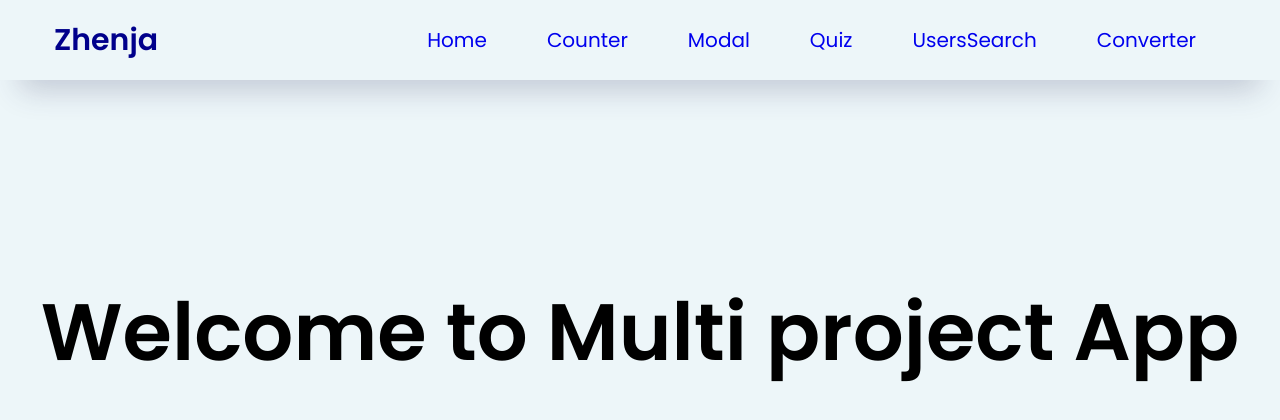
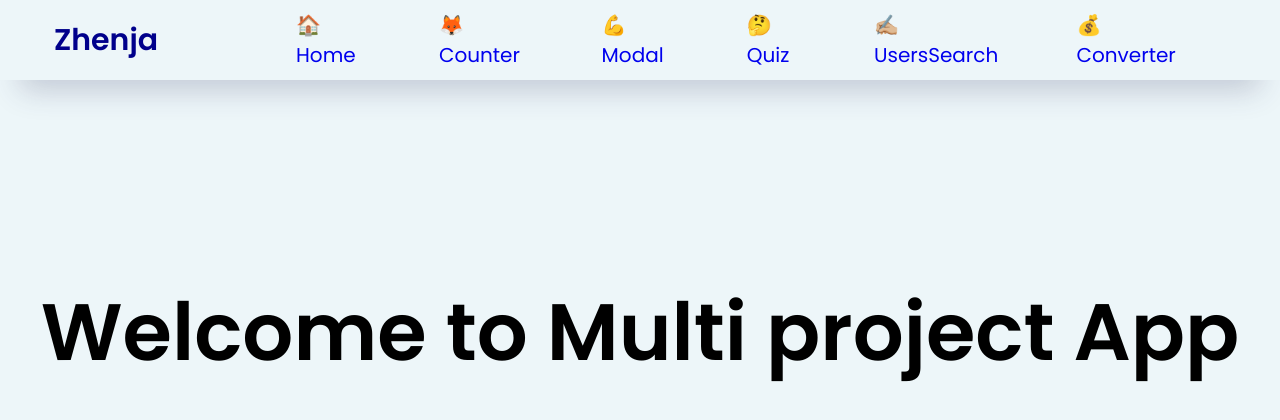
Before and after one commit to Ebazhanov/multi-projects-react-ts, a React (Create React App) app: page / in a window 1280 px wide. Shown: the top 420 px of the page. Built offline with nearby package versions, Linux system fonts and the light colour scheme.

Commit message:
finished with currency converter

```diff
--- a/public/index.html
+++ b/public/index.html
@@ -24,7 +24,7 @@
       work correctly both with client-side routing and a non-root public URL.
       Learn how to configure a non-root public URL by running `npm run build`.
     -->
-    <title>Multi projects</title>
+    <title>Multi projects App</title>
   </head>
   <body>
     <noscript>You need to enable JavaScript to run this app.</noscript>
--- a/src/components/currency-convertor/Block.tsx
+++ b/src/components/currency-convertor/Block.tsx
@@ -1,6 +1,6 @@
 import React from "react";
 
-const defaultCurrencies = ["RUB", "USD", "EUR", "GBP"];
+const defaultCurrencies = ["EUR", "USD", "RUB", "CNY"];
 
 interface BlockProps {
   value: number;
--- a/src/components/navbar/NavigationBar.tsx
+++ b/src/components/navbar/NavigationBar.tsx
@@ -15,22 +15,22 @@ const Navbar = () => {
           onClick={() => setMobile(false)}
         >
           <li>
-            <Link to="/">Home</Link>
+            <Link to="/">🏠 Home</Link>
           </li>
           <li>
-            <Link to="/counter">Counter</Link>
+            <Link to="/counter">🦊 Counter</Link>
           </li>
           <li>
-            <Link to="/modal">Modal</Link>
+            <Link to="/modal">💪 Modal</Link>
           </li>
           <li>
-            <Link to="/quiz">Quiz</Link>
+            <Link to="/quiz">🤔 Quiz</Link>
           </li>
           <li>
-            <Link to="/users">UsersSearch</Link>
+            <Link to="/users">✍🏼 UsersSearch</Link>
           </li>
           <li>
-            <Link to="/currency-converter">Converter</Link>
+            <Link to="/currency-converter">💰 Converter</Link>
           </li>
         </ul>
         <button className="mobile-menu-icon" onClick={() => setMobile(!mobile)}>
--- a/src/pages/Convertor.tsx
+++ b/src/pages/Convertor.tsx
@@ -1,20 +1,20 @@
-import React, { useEffect, useState } from "react";
+import React, { useEffect, useRef, useState } from "react";
 import { Block } from "../components/currency-convertor/Block";
 import "./../components/currency-convertor/index.scss";
 
 function Converter() {
   const [fromCurrency, setFromCurrency] = useState("EUR");
   const [toCurrency, setToCurrency] = useState("USD");
-  const [fromPrice, setFromPrice] = useState(0);
-  const [toPrice, setToPrice] = useState(0);
-  const [rates, setRates] = useState({});
+  const [fromPrice, setFromPrice] = useState<any>(1);
+  const [toPrice, setToPrice] = useState<any>(0);
+  const ratesRef = useRef<any>({});
 
   useEffect(() => {
     fetch("https://cdn.cur.su/api/latest.json")
       .then((res) => res.json())
       .then((json) => {
-        setRates(json.rates);
-        console.log(json.rates);
+        ratesRef.current = json.rates;
+        onChangeFromPrice(1);
       })
       .catch((err) => {
         console.warn(err);
@@ -23,12 +23,26 @@ function Converter() {
   }, []);
 
   const onChangeFromPrice = (value: any) => {
+    const price = value / ratesRef.current[fromCurrency];
+    const result = price * ratesRef.current[toCurrency];
+    setToPrice(result.toFixed(2));
     setFromPrice(value);
   };
 
   const onChangeToPrice = (value: any) => {
+    const result =
+      (ratesRef.current[fromCurrency] / ratesRef.current[toCurrency]) * value;
+    setFromPrice(result.toFixed(2));
     setToPrice(value);
   };
+
+  useEffect(() => {
+    onChangeFromPrice(fromPrice);
+  }, [fromCurrency]);
+
+  useEffect(() => {
+    onChangeToPrice(toPrice);
+  }, [toCurrency]);
 
   return (
     <div className="converter">
```
Also changed, not shown: 2 other files (tests, documents, lock files or other folders).
